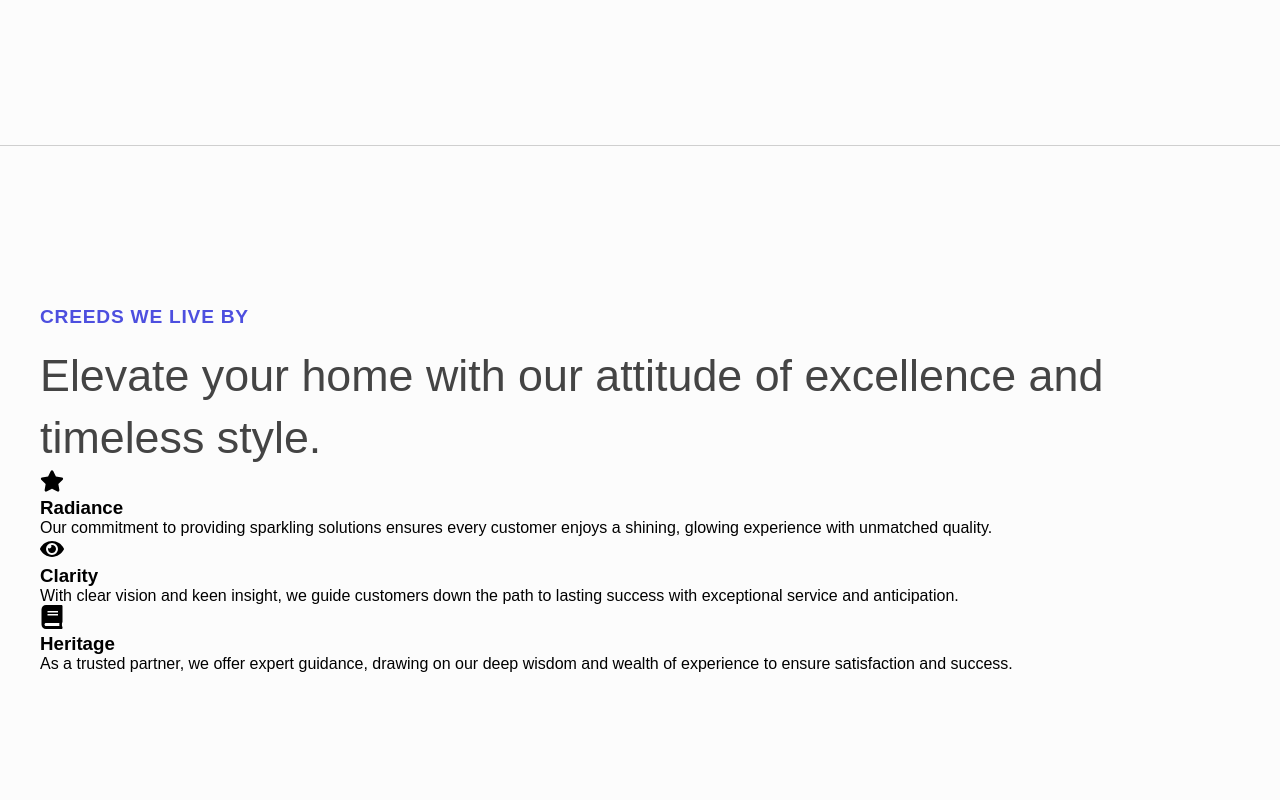
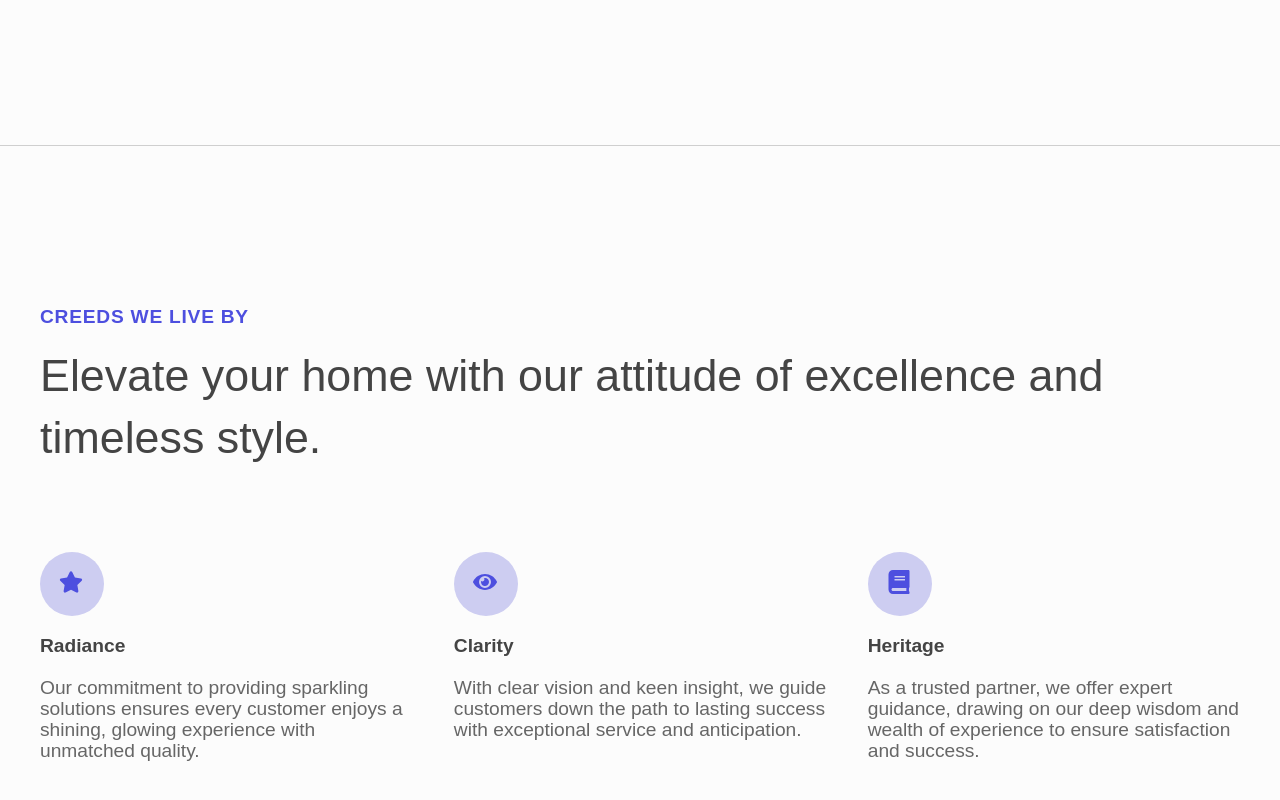
Before and after one commit to sasanedicbn/Home-Heaven-e-commerce, a React (Vite) app: page / in a window 1280 px wide. Shown: the part 1837-2637 px from the top of the page. Before the commit the page ends 2510 px from the top, so only its background shows below. Built offline with nearby package versions, Linux system fonts and the light colour scheme.

Commit message:
Create style for Creedsitem compoenent

```diff
--- a/src/index.css
+++ b/src/index.css
@@ -2,6 +2,7 @@
   --color-paragraph-primary: #444;
   --color-gray-background: #fcfcfc;
   --color-primary:rgb(77, 79, 223);
+  --color-background-icon: rgb(205, 205, 241);
 }
 *{
   margin: 0;
@@ -192,6 +193,7 @@ color: var(--color-paragraph-primary);
   padding-top: 10rem;
   max-width: 75rem;
   margin: 0 auto;
+  margin-bottom: 10rem;
 }
 .header-title{
   color: var(--color-primary);
@@ -202,3 +204,44 @@ color: var(--color-paragraph-primary);
   text-transform: uppercase;
   font-weight: bold;
 }
+.creeds-items{
+  column-gap: 2.6rem;
+  display: grid;
+  grid-template-columns: repeat(3, 1fr);
+  margin-top: 5.2rem;
+}
+.creeds-cards{
+    border-radius: .5rem;
+    display: flex;
+    flex-direction: column;
+    gap: 1.2rem;
+    transition: all 1s;
+}
+.creed-icon{
+  background-color: var(--color-background-icon);
+  border-radius: 50%;
+  color: #fff;
+  font-size: 1.8rem;
+  height: 4rem;
+  margin-bottom: 1.2rem;
+  width: 4rem;
+  position: relative;
+}
+.creed-article-heading{
+  font-size: 1.2rem;
+  color: var(--color-paragraph-primary);
+  padding-bottom: 1.2rem;
+}
+.creed-article-paragraph{
+    color: #666;
+    font-size: 1.2rem;
+    line-height: 1.1;
+}
+.creed-icon span{
+  margin-left: 1.2rem;
+  top:16px;
+  position: absolute;
+}
+.creed-icon span svg{
+  color:var(--color-primary);
+}
```
